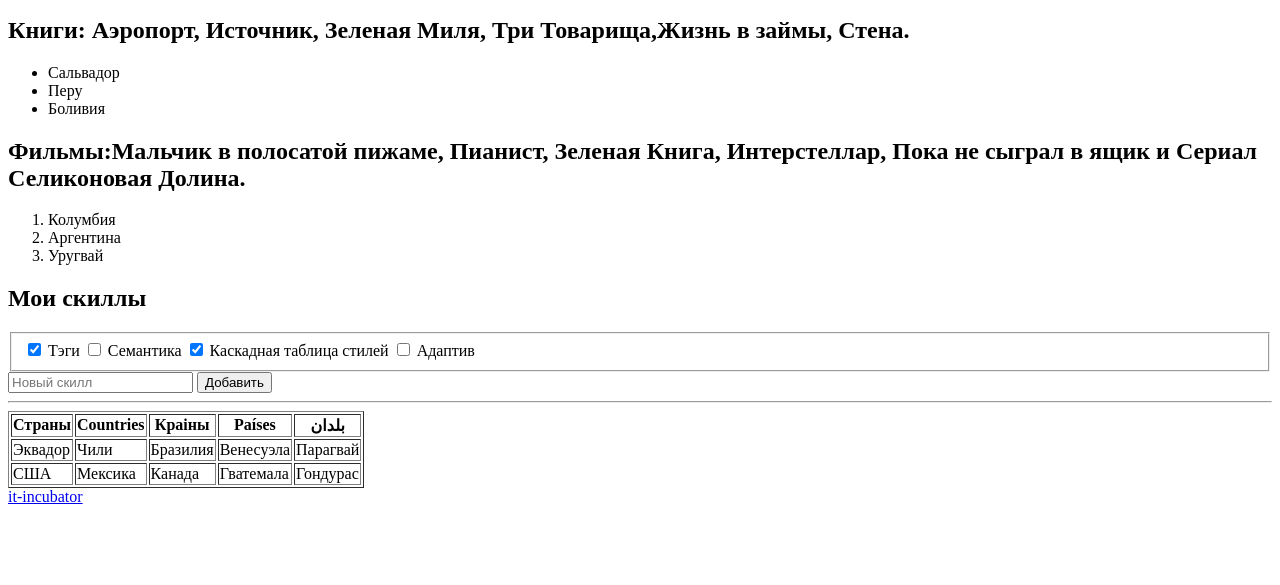
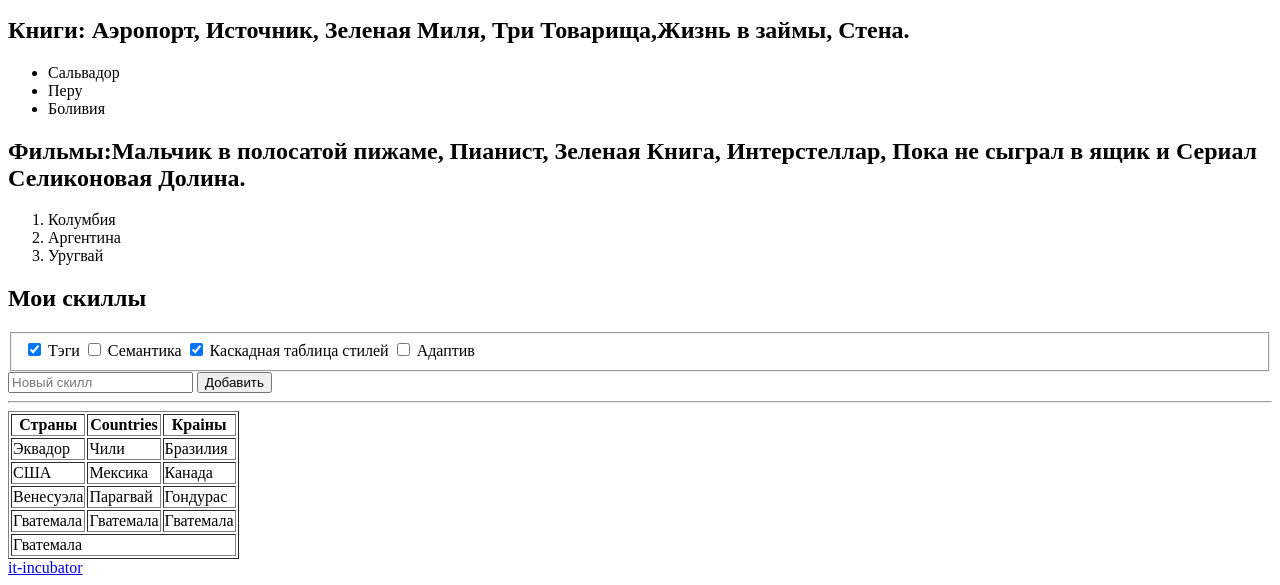
Before and after one commit to Yuriy-Chernov/homework, a plain HTML site: page index.html in a window 1280 px wide. Shown: the part 471-1056 px from the top of the page. Before the commit the page ends 985 px from the top, so only its background shows below. Drawn offline with Linux system fonts and the light colour scheme.

Commit message:
Update index.html

```diff
--- a/index.html
+++ b/index.html
@@ -90,8 +90,7 @@
         </div>
         <!-- 5) Создай здесь однострочное поле для ввода текста с подсказкой "Новый скилл", которая исчезает, когда начинаешь что-то печатать (для подсказки есть специальный атрибут) -->
         <input type="text" placeholder="Новый скилл">
-        <input type="submit" value="Добавить">
-
+        <button type="submit">Добавить</button>
         <!-- 6) Создай здесь кнопку “Добавить” -->
         <!-- 7) Добавь горизнтальную линию (для этого есть специальный тег) -->
         <hr>
@@ -101,22 +100,35 @@
                 <th>Страны</th>
                 <th>Countries</th>
                 <th>Краіны</th>
-                    <th>Países</th>
-                    <th>بلدان</th>
+
             </tr>
             <tr>
                 <td>Эквадор</td>
                 <td>Чили</td>
                 <td>Бразилия</td>
-                    <td>Венесуэла</td>
-                    <td>Парагвай</td>
+
             </tr>
             <tr>
                 <td>США</td>
                 <td>Мексика</td>
                 <td>Канада</td>
+            </tr>
+            <tr>
+                <td>Венесуэла</td>
+                <td>Парагвай</td>
+                <td>Гондурас</td>
+
+            </tr>
+            <tr>
                 <td>Гватемала</td>
-                    <td>Гондурас</td>
+                <td>Гватемала</td>
+                <td>Гватемала</td>
+
+            </tr>
+            <tr>
+                <td colspan="3">Гватемала</td>
+
+
             </tr>
 
             <!-- 8) В таблице сделай 5 строк и 3 столбца.
@@ -126,7 +138,8 @@
         </table>
     </section>
     <footer data-cy="hw-footer-pre">
-      <a href="https://it-incubator.io/">it-incubator</a>  <!-- 9) Создай здесь ссылку на нашо сайт https://it-incubator.io/ (текст ссылки должен быть it-incubator) -->
+        <a href="https://it-incubator.io/">it-incubator</a>
+        <!-- 9) Создай здесь ссылку на нашо сайт https://it-incubator.io/ (текст ссылки должен быть it-incubator) -->
     </footer>
 </body>
 
```
Lines whose indentation alone changed are shown as unchanged.
